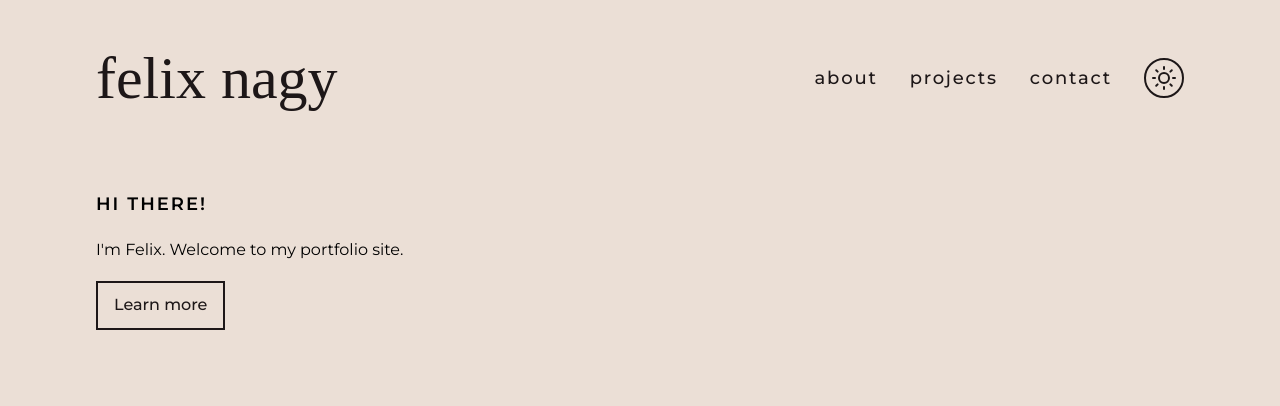
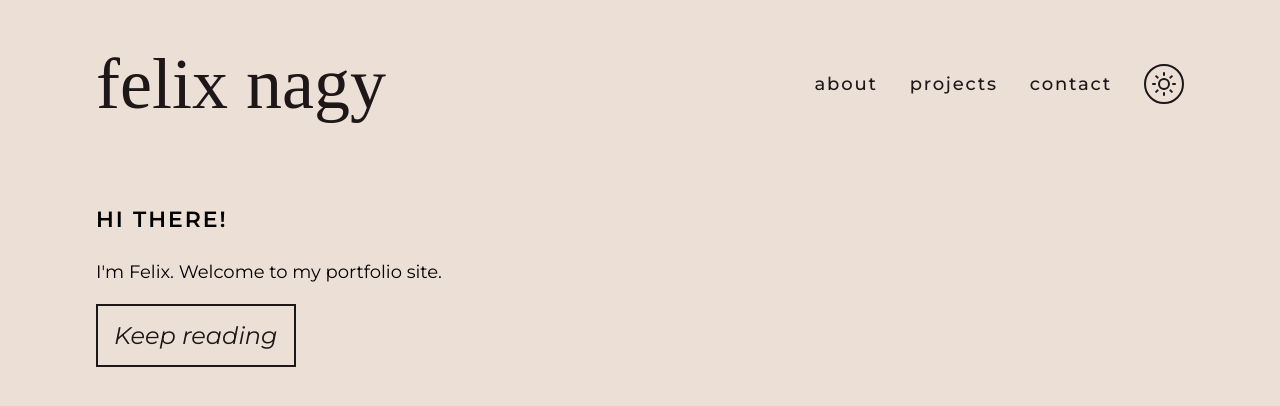
Before and after one commit to fexgroot/my-portfolio, a React (Vite) app: page / in a window 1280 px wide. Shown: the top 406 px of the page. Built offline with nearby package versions, Linux system fonts and the light colour scheme; a web font is replaced by a local one.

Commit message:
lighthouse fix

```diff
--- a/index.html
+++ b/index.html
@@ -2,6 +2,10 @@
 <html lang="en">
   <head>
     <meta charset="UTF-8" />
+    <meta
+      name="description"
+      content="Felix Nagy's personal portfolio showcasing projects and skills."
+    />
     <link rel="icon" type="image/svg+xml" href="/favicon.svg" />
     <meta name="viewport" content="width=device-width, initial-scale=1.0" />
     <title>felix nagy</title>
--- a/src/components/Button.jsx
+++ b/src/components/Button.jsx
@@ -4,7 +4,13 @@ const Button = ({ href, children, className, onClick, ...props }) => {
     <Tag
       href={href}
       onClick={onClick}
-      className={`border-pri hover:bg-pri text-pri dark:border-sec hover:text-sec dark:text-sec dark:hover:text-pri dark:hover:bg-sec flex w-fit items-center justify-center gap-2 border-2 font-medium ${className}`}
+      className={`flex w-fit items-center justify-center gap-2 border-2 border-pri italic text-pri hover:bg-pri hover:text-sec dark:border-sec dark:text-sec dark:hover:bg-sec dark:hover:text-pri ${className}`}
+      style={{ fontSize: "24px" }}
+      role={href ? "button" : undefined}
+      aria-label={
+        props["aria-label"] ||
+        (typeof children === "string" ? children : "Button")
+      }
       {...props}
     >
       {children}
--- a/src/components/Navbar.jsx
+++ b/src/components/Navbar.jsx
@@ -17,7 +17,7 @@ export default function Navbar() {
       <header className="flex items-center justify-between">
         <PageLink
           href="/"
-          className="font-grand text-4xl text-pri dark:text-sec sm:text-5xl md:text-6xl lg:text:7xl"
+          className="font-grand text-5xl text-pri dark:text-sec sm:text-6xl md:text-7xl lg:text:8xl"
         >
           felix nagy
         </PageLink>
--- a/src/index.css
+++ b/src/index.css
@@ -33,6 +33,10 @@ h2 {
   letter-spacing: 2px;
   text-transform: uppercase;
   font-weight: 600;
+  font-size: 22px;
+}
+
+p {
   font-size: 18px;
 }
 
--- a/src/pages/Home.jsx
+++ b/src/pages/Home.jsx
@@ -8,7 +8,7 @@ export default function Home() {
       <p>I'm Felix. Welcome to my portfolio site.</p>
       <Button>
         <PageLink href="/about" className={"px-4 py-2"}>
-          Learn more
+          Keep reading
         </PageLink>
       </Button>
     </div>
```
